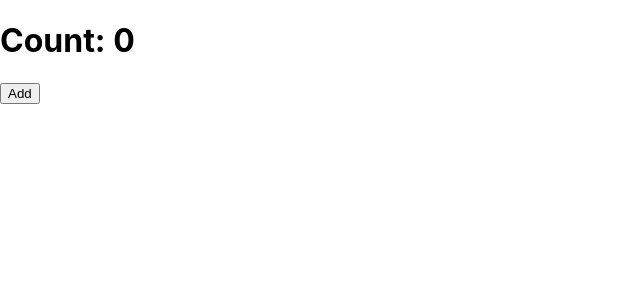
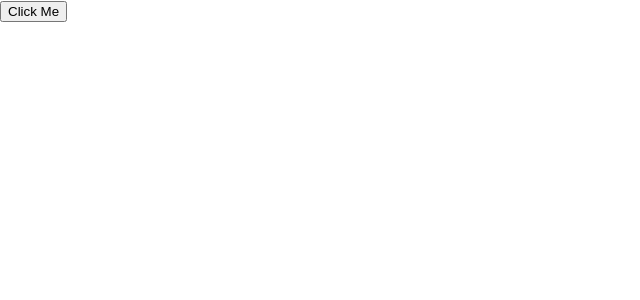
Before and after one commit to osamayounus786/my-app, a React (Create React App) app: page / in a window 1280 px wide. Shown: the top 300 px of the page, without its empty margins (0-640 px from the left). Built offline with nearby package versions, Linux system fonts and the light colour scheme.

Commit message:
useState initial changing bg color on click

```diff
--- a/src/App.jsx
+++ b/src/App.jsx
@@ -710,27 +710,48 @@
 //  export default Form;
 
 // use effect
-import { useState, useEffect } from "react";
+// import { useState, useEffect } from "react";
+
+// function App(){
+// const [count, setCount] = useState(0)
+
+// console.log("component rendered")
+
+
+// useEffect(function(){
+//   console.log("useEffect render")
+// }, [count]
+// )
+
+
+// function addCount(){
+//   setCount(prevCount => prevCount + 1)
+// }
+//   return(
+//     <>
+//     <h1>Count: {count}</h1>
+//     <button  onClick={addCount}>Add</button>
+//     </>
+//   )
+// }
+
+// export default App;
+
+import { useState } from "react";
+
+
+
 
 function App(){
-const [count, setCount] = useState(0)
 
-console.log("component rendered")
+  function handleBtn(){
+  console.log("Clicked")
+  }
 
 
-useEffect(function(){
-  console.log("useEffect render")
-}, [count]
-)
-
-
-function addCount(){
-  setCount(prevCount => prevCount + 1)
-}
   return(
     <>
-    <h1>Count: {count}</h1>
-    <button  onClick={addCount}>Add</button>
+    <button onClick={handleBtn}>Click Me</button>
     </>
   )
 }
```
